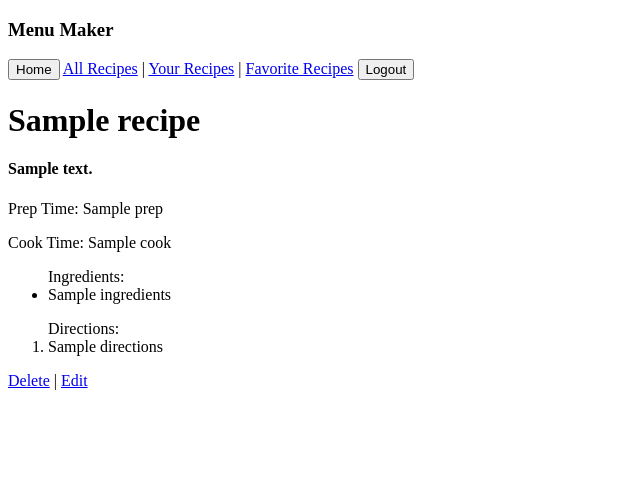
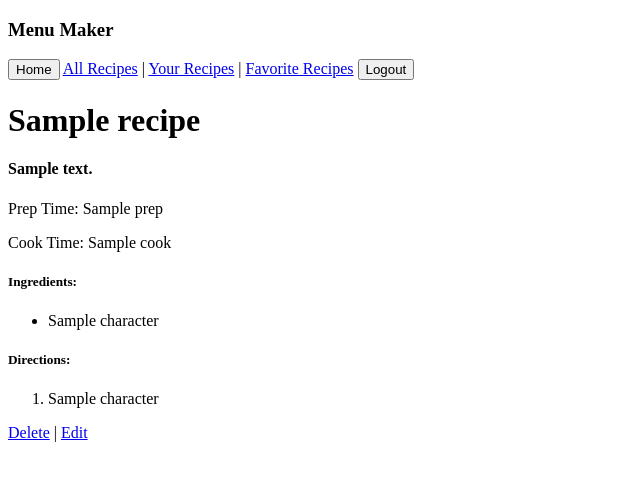
Before and after one commit to JenniferFulton/menu_maker, a Django app: template menu/planner/templates/recipe_info.html in a window 1280 px wide. Shown: the top 481 px of the page, without its empty margins (0-640 px from the left). Run offline with Django 3.2, Linux system fonts and the light colour scheme; the template is opened without the code that fills it: most values are stand-ins (such as "Sample title", 1, 10 or a date in 2020).

Commit message:
ingredients and dorections now displaying on their own line

```diff
--- a/menu/planner/templates/recipe_info.html
+++ b/menu/planner/templates/recipe_info.html
@@ -29,11 +29,20 @@
             <h4>{{recipe.description}}</h4>
             <p>Prep Time: {{recipe.prep}}</p>
             <p>Cook Time: {{recipe.cook}}</p>
-            <ul>Ingredients:
-                <li>{{recipe.ingredients}}</li>
+            <h5>Ingredients:</h5>
+            <ul>
+                <li>{% for character in recipe.ingredients %}{% if character != '[' and character != "'" and character != ']'%}{% if character == ',' %}
+                </li>
+                <li>{% else %}{{character}}{% endif %}{% endif %}{% endfor %}
+                </li>
+
             </ul>
-            <ol>Directions:
-                <li>{{recipe.directions}}</li>
+            <h5>Directions:</h5>
+            <ol>
+                <li>{% for character in recipe.directions %}{% if character != '[' and character != "'" and character != ']'%}{% if character == ',' %}
+                </li>
+                <li>{% else %}{{character}}{% endif %}{% endif %}{% endfor %}
+                </li>
             </ol>
             {% for user in user_recipes %}
                 {% if user.id == recipe.id %}
```
Also changed, not shown: menu/planner/models.py (+8 -8 lines).
